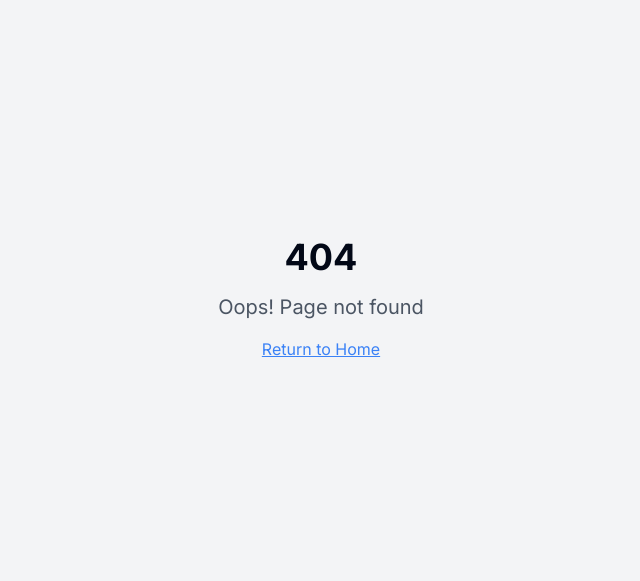
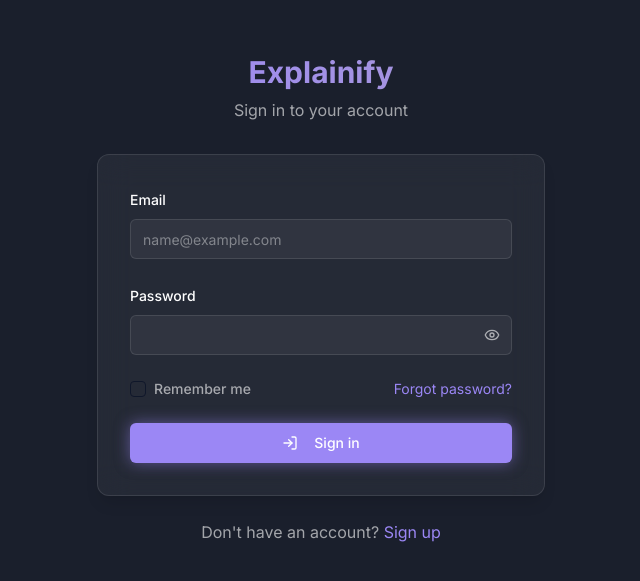
Before and after one commit to ankit609kumar/ExplainME, a React (Vite) app: page /login in a window 1280 px wide. Before the commit this address had no page. Shown: the part 101-682 px from the top of the page, without its empty margins (319-959 px from the left). Built offline with nearby package versions, Linux system fonts and the light colour scheme.

Commit message:
Add login page
Implement a new login page with necessary UI elements.

```diff
--- a/src/App.tsx
+++ b/src/App.tsx
@@ -6,6 +6,7 @@ import { QueryClient, QueryClientProvider } from "@tanstack/react-query";
 import { BrowserRouter, Routes, Route } from "react-router-dom";
 import Index from "./pages/Index";
 import NotFound from "./pages/NotFound";
+import Login from "./pages/Login";
 
 const queryClient = new QueryClient();
 
@@ -18,6 +19,7 @@ const App = () => (
         <BrowserRouter>
           <Routes>
             <Route path="/" element={<Index />} />
+            <Route path="/login" element={<Login />} />
             {/* ADD ALL CUSTOM ROUTES ABOVE THE CATCH-ALL "*" ROUTE */}
             <Route path="*" element={<NotFound />} />
           </Routes>
--- /dev/null
+++ b/src/pages/Login.tsx
@@ -0,0 +1,104 @@
+
+import { useState } from "react";
+import { useNavigate } from "react-router-dom";
+import { Eye, EyeOff, LogIn } from "lucide-react";
+import { Button } from "@/components/ui/button";
+import { Input } from "@/components/ui/input";
+import { Label } from "@/components/ui/label";
+import { Checkbox } from "@/components/ui/checkbox";
+
+export default function Login() {
+  const [email, setEmail] = useState("");
+  const [password, setPassword] = useState("");
+  const [showPassword, setShowPassword] = useState(false);
+  const navigate = useNavigate();
+
+  const handleLogin = (e: React.FormEvent) => {
+    e.preventDefault();
+    // In a real app, this would handle authentication
+    console.log("Login attempt:", { email });
+  };
+
+  return (
+    <div className="min-h-screen flex items-center justify-center bg-explainify-dark p-4">
+      <div className="w-full max-w-md">
+        {/* Logo & Title */}
+        <div className="text-center mb-8">
+          <h1 className="text-3xl font-bold bg-gradient-to-r from-explainify-purple to-explainify-accent-light text-transparent bg-clip-text mb-2">
+            Explainify
+          </h1>
+          <p className="text-white/60">Sign in to your account</p>
+        </div>
+
+        {/* Login Form */}
+        <div className="glass-card p-8 rounded-xl">
+          <form onSubmit={handleLogin} className="space-y-6">
+            <div className="space-y-2">
+              <Label htmlFor="email" className="text-white">Email</Label>
+              <Input
+                id="email"
+                type="email"
+                value={email}
+                onChange={(e) => setEmail(e.target.value)}
+                placeholder="name@example.com"
+                className="bg-white/5 border-white/10 text-white placeholder:text-white/40"
+                required
+              />
+            </div>
+
+            <div className="space-y-2">
+              <Label htmlFor="password" className="text-white">Password</Label>
+              <div className="relative">
+                <Input
+                  id="password"
+                  type={showPassword ? "text" : "password"}
+                  value={password}
+                  onChange={(e) => setPassword(e.target.value)}
+                  className="bg-white/5 border-white/10 text-white pr-10"
+                  required
+                />
+                <button
+                  type="button"
+                  onClick={() => setShowPassword(!showPassword)}
+                  className="absolute right-3 top-1/2 -translate-y-1/2 text-white/60 hover:text-white"
+                >
+                  {showPassword ? (
+                    <EyeOff className="h-4 w-4" />
+                  ) : (
+                    <Eye className="h-4 w-4" />
+                  )}
+                </button>
+              </div>
+            </div>
+
+            <div className="flex items-center justify-between">
+              <div className="flex items-center space-x-2">
+                <Checkbox id="remember" />
+                <Label htmlFor="remember" className="text-sm text-white/60">Remember me</Label>
+              </div>
+              <a href="#" className="text-sm text-explainify-purple hover:text-explainify-accent-light">
+                Forgot password?
+              </a>
+            </div>
+
+            <Button
+              type="submit"
+              className="w-full bg-explainify-purple hover:bg-explainify-purple/90 text-white purple-glow"
+            >
+              <LogIn className="h-4 w-4 mr-2" />
+              Sign in
+            </Button>
+          </form>
+        </div>
+
+        {/* Sign up link */}
+        <p className="mt-6 text-center text-white/60">
+          Don't have an account?{" "}
+          <a href="#" className="text-explainify-purple hover:text-explainify-accent-light">
+            Sign up
+          </a>
+        </p>
+      </div>
+    </div>
+  );
+}
```
